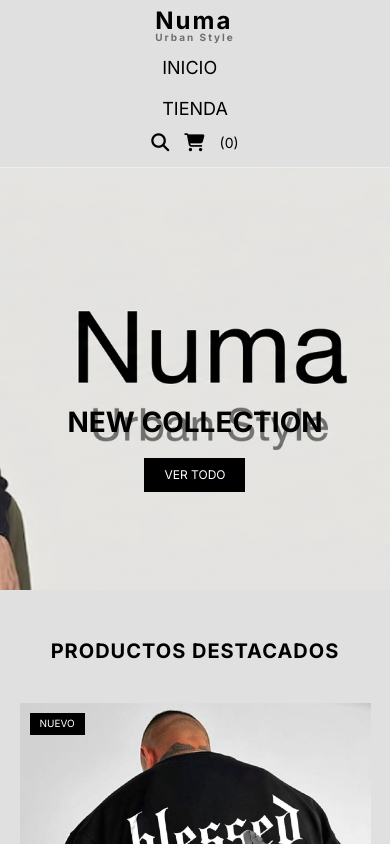
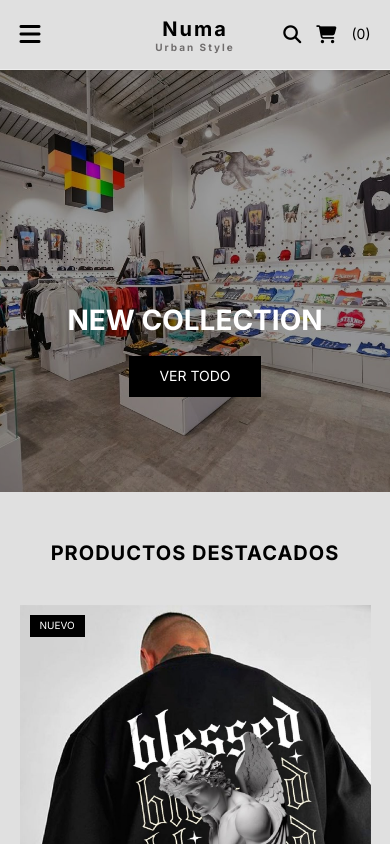
Before and after one commit to shacogod2612/numa-web-oficial, a plain HTML site: page index.html in a window 390 px wide. Shown: the top 844 px of the page. Drawn offline with Linux system fonts and the light colour scheme.

Commit message:
version 1.1

```diff
--- a/css/styles.css
+++ b/css/styles.css
@@ -1,17 +1,28 @@
-/* Reseteo básico */
+/* =========================================
+   1. RESETEO Y BASES
+   ========================================= */
 * {
     margin: 0;
     padding: 0;
     box-sizing: border-box;
 }
 
+html, body {
+    max-width: 100%;
+    overflow-x: hidden;
+    position: relative;
+}
+
 body {
     font-family: 'Inter', sans-serif;
-    background-color:#E0E0E0;
+    background-color: #E0E0E0;
     color: #000;
+    overflow-x: hidden; /* Evita scroll horizontal */
 }
 
-/* Navegación */
+/* =========================================
+   2. NAVEGACIÓN (DESKTOP POR DEFECTO)
+   ========================================= */
 .navbar {
     display: flex;
     justify-content: space-between;
@@ -28,37 +39,39 @@ body {
     font-weight: 700;
     font-size: 32px;
     letter-spacing: 2px;
-    line-height: 12px;
+    line-height: 1.2;
 }
 
 .logo span {
     font-size: 10px;
     letter-spacing: 2px;
     color: #706d6d;
-
+    display: block;
 }
 
-.navbar ul {
+/* Menú de links */
+.nav-menu ul {
     display: flex;
     list-style: none;
 }
 
-.navbar ul li {
+.nav-menu ul li {
     margin: 0 15px;
 }
 
-.navbar ul li a {
+.nav-menu ul li a {
     text-decoration: none;
     color: #000000;
     font-size: 18px;
     font-weight: 400;
-
-}
-.navbar ul li a:hover {
-    color: #535151
+    transition: 0.3s;
 }
 
-/* iconos de carritos */
+.nav-menu ul li a:hover {
+    color: #535151;
+}
+
+/* Iconos (Carrito/Buscador) */
 .nav-icons {
     display: flex;
     align-items: center;
@@ -80,24 +93,48 @@ body {
     font-size: 14px;
 }
 
-/* Banner Hero */
+/* Botón Hamburguesa (Oculto en PC) */
+.menu-toggle {
+    display: none;
+    font-size: 24px;
+    cursor: pointer;
+}
+
+/* =========================================
+   3. HERO Y CONTENIDO PRINCIPAL
+   ========================================= */
 .hero {
-    height: 80vh;
-    background: #f4f4f4 url('../img/hero.png') no-repeat center center/cover;
+    position: relative;
+    height: 75vh;
+    background-image: url('../img/hero2.jpg');
+    background-size: cover;
+    background-position: center;
     display: flex;
     align-items: center;
     justify-content: center;
     text-align: center;
 }
 
+.hero::before {
+    content: '';
+    position: absolute;
+    top: 0;
+    left: 0;
+    width: 100%;
+    height: 100%;
+    background-color: rgba(0, 0, 0, 0.4);
+}
+
 .hero-content {
-    padding-top: 370px;
+    position: relative;
+    z-index: 1;
+    color: #fff;
 }
 
 .hero-content h1 {
     font-size: 50px;
     margin-bottom: 20px;
-    color: #000;
+    color: #ffffff;
 }
 
 .btn-shop {
@@ -114,7 +151,9 @@ body {
     background: #333;
 }
 
-/* Grilla de productos */
+/* =========================================
+   4. PRODUCTOS Y GRID
+   ========================================= */
 .container {
     padding: 50px 5%;
 }
@@ -162,7 +201,6 @@ body {
     font-size: 10px;
 }
 
-/* Info de producto */
 .product-info {
     padding: 15px 0;
 }
@@ -193,7 +231,9 @@ body {
     color: #fff;
 }
 
-/* poses */
+/* =========================================
+   5. SECCIÓN DE IMÁGENES (POSES)
+   ========================================= */
 .seccion-img {
     padding: 60px 0;
     background-color: #F5F5F5;
@@ -204,6 +244,7 @@ body {
     gap: 20px;
     max-width: 1200px;
     margin: auto;
+    padding: 0 5%;
 }
 
 .contenedor-img img {
@@ -213,7 +254,9 @@ body {
     border-radius: 12px;
 }
 
-
+/* =========================================
+   6. FOOTER
+   ========================================= */
 footer {
     text-align: center;
     padding: 40px;
@@ -222,64 +265,62 @@ footer {
     margin-top: 50px;
 }
 
-/* Tablet */
-@media (max-width: 900px) {
+/* =========================================
+   7. RESPONSIVE DESIGN (MÓVIL)
+   ========================================= */
+@media (max-width: 600px) {
+
+    /* Navbar Estilo Hamburguesa-Logo-Iconos */
     .navbar {
-    flex-direction: column;
-    gap: 10px;
+        height: 70px;
+        padding: 10px 5%;
     }
 
-  .navbar ul {
-    flex-wrap: wrap;
-    justify-content: center;
-  }
-
-  .hero {
-    height: 60vh;
-  }
-
-  .hero-content {
-    padding-top: 200px;
-  }
-
-  .hero-content h1 {
-    font-size: 35px;
-  }
-
-   .contenedor-img {
-    flex-wrap: wrap;
-  }
-
-  .contenedor-img img {
-    width: 48%;
-    height: 400px;
-  }
-}
-
-
-
-
-/* Celular */
-@media (max-width: 600px) {
-
-   .navbar {
-    padding: 15px;
+    .menu-toggle {
+        display: block; /* Muestra el icono */
+        order: 1;
+        width: 20%;
+        text-align: left;
     }
 
     .logo {
-    font-size: 24px;
+        order: 2;
+        width: 60%;
+        text-align: center;
+        font-size: 20px;
     }
 
-  .navbar ul {
-    flex-direction: column;
-    gap: 10px;
+    .nav-icons {
+        order: 3;
+        width: 20%;
+        justify-content: flex-end;
     }
 
-  .navbar ul li {
-    margin: 5px 0;
+    /* Menú desplegable oculto */
+    .nav-menu {
+        display: none;
+        position: absolute;
+        top: 70px;
+        left: 0;
+        width: 100%;
+        background: #E0E0E0;
+        z-index: 1000;
+        padding: 20px 0;
+        border-bottom: 1px solid #ccc;
     }
 
-  /* HERO */
+    /* Cuando el JS añade la clase .active */
+    .nav-menu.active {
+        display: block;
+    }
+
+    .nav-menu ul {
+        flex-direction: column;
+        align-items: center;
+        gap: 20px;
+    }
+
+    /* Hero y Contenido */
     .hero {
         height: 50vh;
     }
@@ -292,29 +333,12 @@ footer {
         font-size: 28px;
     }
 
-  .btn-shop {
-    padding: 10px 20px;
-    font-size: 12px;
-  }
-
-  /* PRODUCTOS */
     .product-grid {
         grid-template-columns: 1fr;
     }
 
-  /* IMÁGENES */
-    .contenedor-img {
-    flex-wrap: wrap;
+    .contenedor-img img {
+        width: 48%; /* Dos por fila en móviles grandes */
+        height: 350px;
     }
-
-  .contenedor-img img {
-    width: 48%;
-    height: 400px;
 }
-
-  /* FOOTER */
-  footer {
-    padding: 20px;
-  }
-
-}
--- a/index.html
+++ b/index.html
@@ -12,13 +12,19 @@
 <body>
 
 <header class="navbar">
-        <div class="logo">Numa </br>  <span>Urban Style</span></div>
-        <nav>
+    <div class="logo">Numa <br> <span>Urban Style</span></div>
+
+    <div class="menu-toggle" id="mobile-menu">
+        <i class="fa-solid fa-bars"></i>
+    </div>
+
+    <nav class="nav-menu">
         <ul>
             <li><a href="index.html">INICIO</a></li>
             <li><a href="tienda.html">TIENDA</a></li>
         </ul>
     </nav>
+
     <div class="nav-icons">
         <i class="fa-solid fa-magnifying-glass"></i>
         <i class="fa-solid fa-cart-shopping"></i>
@@ -218,6 +224,6 @@
     <footer>
         <p>&copy; 2024 GLONIS CLONE - Inspirado en el diseño streetwear.</p>
     </footer>
-
+    <script src="js/script.js"></script>
 </body>
 </html>
--- a/js/script.js
+++ b/js/script.js
@@ -0,0 +1,14 @@
+// Lógica para el menú hamburguesa
+const mobileMenu = document.getElementById('mobile-menu');
+const navMenu = document.querySelector('.nav-menu');
+
+mobileMenu.addEventListener('click', () => {
+    navMenu.classList.toggle('active'); // Esto pone y quita la clase "active"
+});
+
+// Opcional: Cerrar el menú si hacen clic en un enlace
+document.querySelectorAll('.nav-menu a').forEach(link => {
+    link.addEventListener('click', () => {
+        navMenu.classList.remove('active');
+    });
+});
```
Also changed, not shown: tienda.html (+9 -2 lines), img/hero2.jpg (added). Lines whose indentation alone changed are shown as unchanged.
